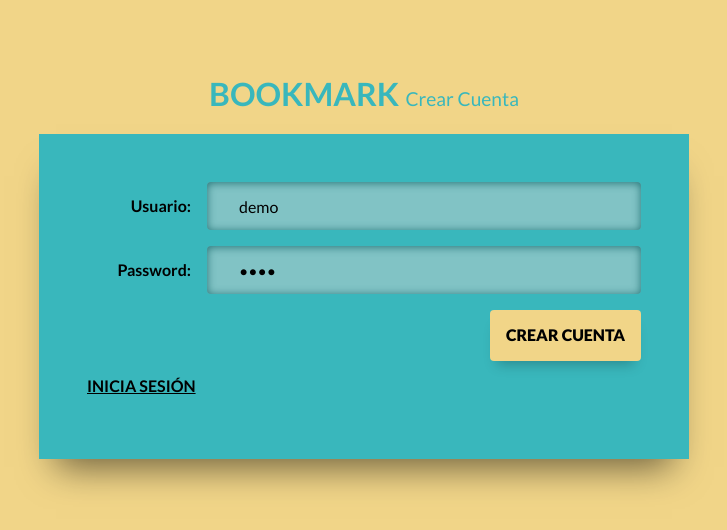
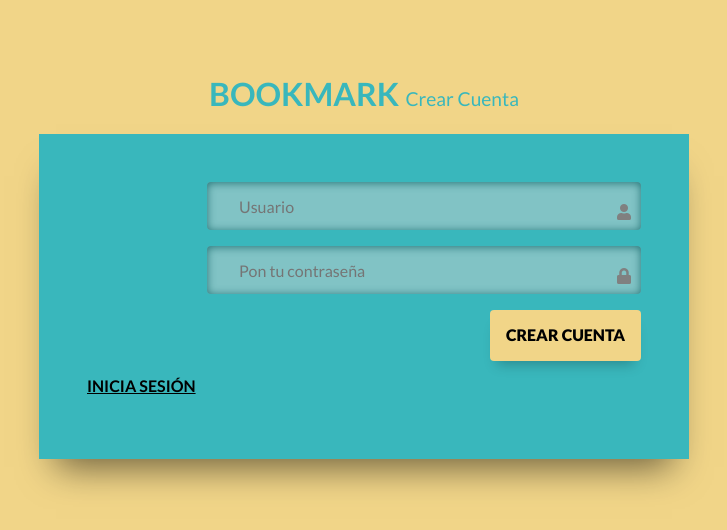
Before and after one commit to JordiNodeJS/PROYECTO_CIFO_fullstack, a PHP site: page /crear-cuenta.php in a window 1280 px wide. Shown: the part 143-673 px from the top of the page, without its empty margins (276-1003 px from the left). Run offline with PHP 8.4, Linux system fonts and the light colour scheme.

Commit message:
fixed bug

```diff
--- a/crear-cuenta.php
+++ b/crear-cuenta.php
@@ -5,13 +5,13 @@ require_once 'inc/templates/header.php';
 <div class="contenedor-formulario">
     <h1>BOOKMARK <span> Crear Cuenta</span></h1>
     <form id="formulario" class="caja-login" method="post">
-        <div class="campo">
-            <label for="usuario">Usuario: </label>
-            <input type="text" name="usuario" id="usuario" placeholder="Usuario" value="demo">
+        <div class="campo fontuser">
+            <label for="usuario"> <i class="fa fa-user"></i> </label>
+            <input type="text" name="usuario" id="usuario" placeholder="Usuario">
         </div>
-        <div class="campo">
-            <label for="password">Password: </label>
-            <input type="password" name="password" id="password" placeholder="Pon tu contraseña" value="demo">
+        <div class="campo fontuser">
+            <label for="password"><i class="fa fa-lock"></i></label>
+            <input type="password" name="password" id="password" placeholder="Pon tu contraseña">
         </div>
         <div class="campo enviar">
             <!-- este campo oculto no se envía adjunta al FormData, debes adherirlo con el método append -->
@@ -20,6 +20,7 @@ require_once 'inc/templates/header.php';
         </div>
         <div class="campo">
             <a href="login.php">Inicia Sesión</a>
+
         </div>
     </form>
 </div>
--- a/css/style.css
+++ b/css/style.css
@@ -186,6 +186,16 @@ body {
 }
 
 /* input icon */
+.fontuser {
+  position: relative;
+}
+.fontuser i{
+  position: absolute;
+  right: 10px;
+  bottom: 10px;
+  color: gray;
+}
+
 
 /** Barra **/
 /* https://www.digitalocean.com/community/tutorials/how-to-change-a-css-background-images-opacity-es */
```
Also changed, not shown: login.php (+10 -5 lines).
